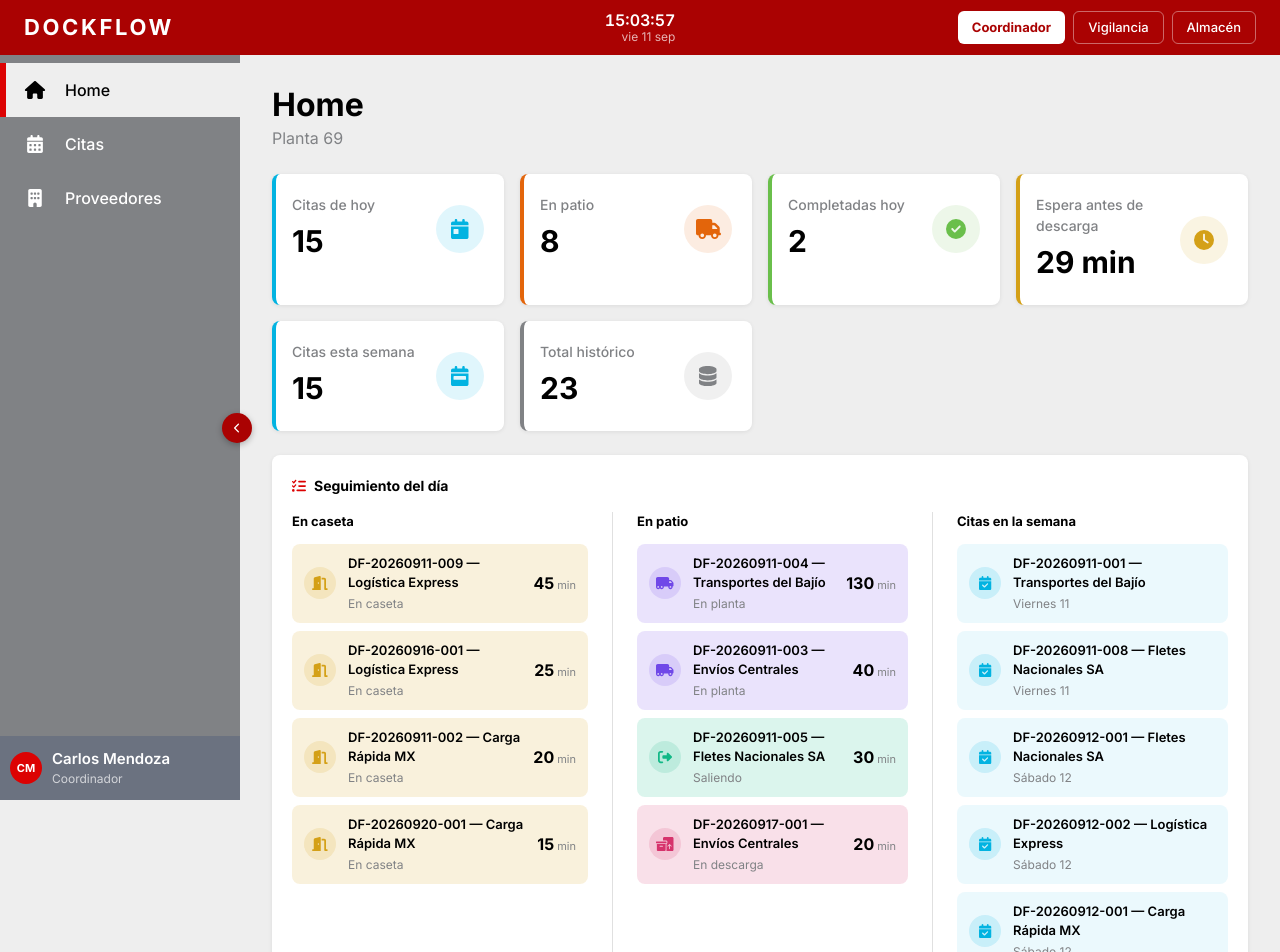
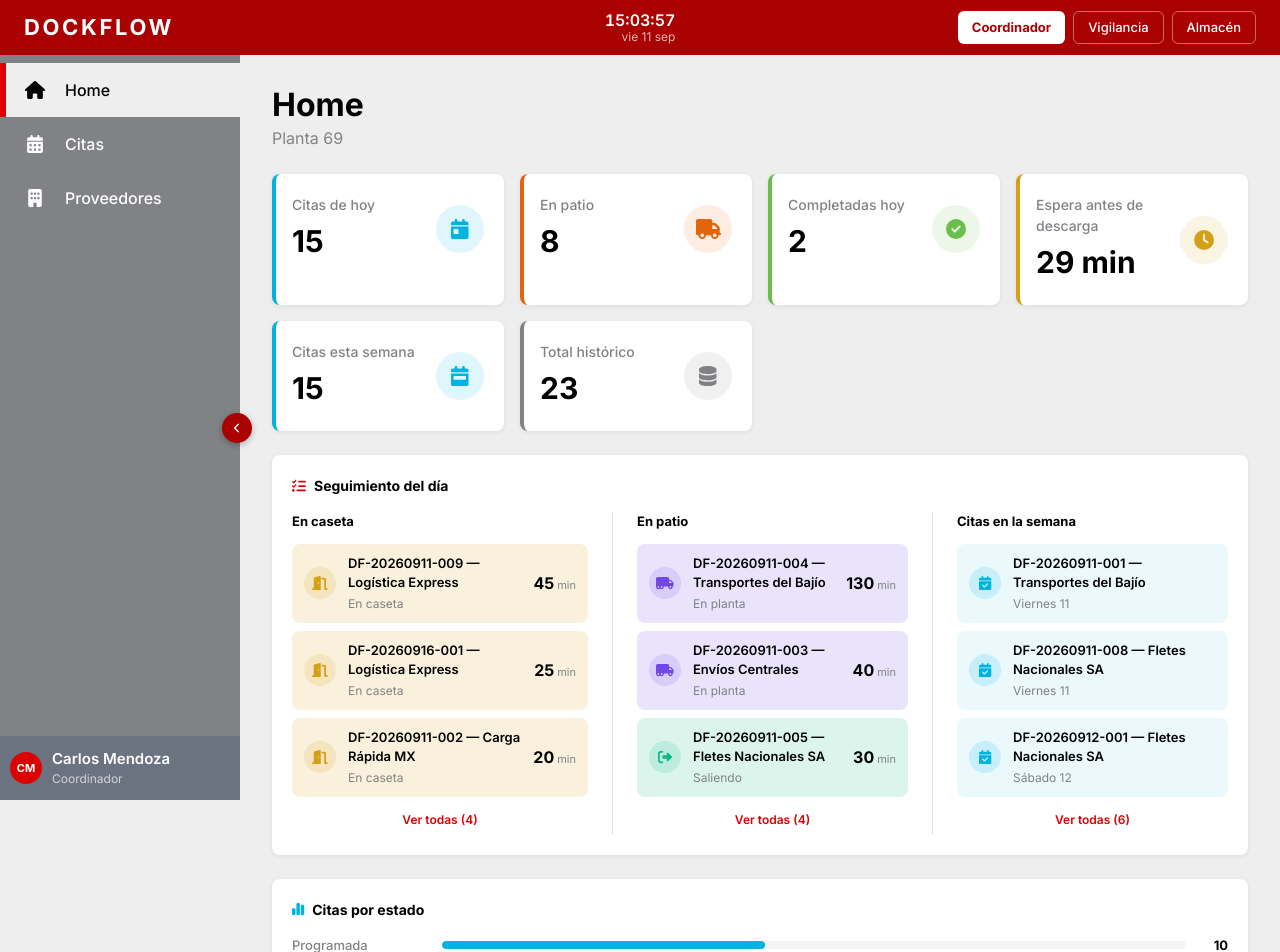
Before and after one commit to YaelAlejandroUrbanoZuniga/WarehouseBolt, a React (Vite) app: page / in a window 1280 px wide. Shown: the top 952 px of the page. Built offline with nearby package versions, Linux system fonts and the light colour scheme.

Commit message:
Limit table rows to 3, show 'View All' button

```diff
--- a/src/pages/Home/components/SeguimientoDelDia.tsx
+++ b/src/pages/Home/components/SeguimientoDelDia.tsx
@@ -39,8 +39,8 @@ export function SeguimientoDelDia({ citasEnCasetaHoy, citasEnPatioHoy, citasSema
             <TextoVacio>Sin citas el día de hoy</TextoVacio>
           ) : (
             <>
-              <ListaFilas items={citasEnCasetaHoy.slice(0, 5)} clicable={puedeNavegar} onClic={irACita} />
-              {citasEnCasetaHoy.length > 5 && <VerTodas total={citasEnCasetaHoy.length} onClick={() => navigate('/citas')} />}
+              <ListaFilas items={citasEnCasetaHoy.slice(0, 3)} clicable={puedeNavegar} onClic={irACita} />
+              {citasEnCasetaHoy.length > 3 && <VerTodas total={citasEnCasetaHoy.length} onClick={() => navigate('/citas')} />}
             </>
           )}
         </Bloque>
@@ -50,8 +50,8 @@ export function SeguimientoDelDia({ citasEnCasetaHoy, citasEnPatioHoy, citasSema
             <TextoVacio>Sin citas el día de hoy</TextoVacio>
           ) : (
             <>
-              <ListaFilas items={citasEnPatioHoy.slice(0, 5)} clicable={puedeNavegar} onClic={irACita} />
-              {citasEnPatioHoy.length > 5 && <VerTodas total={citasEnPatioHoy.length} onClick={() => navigate('/citas')} />}
+              <ListaFilas items={citasEnPatioHoy.slice(0, 3)} clicable={puedeNavegar} onClic={irACita} />
+              {citasEnPatioHoy.length > 3 && <VerTodas total={citasEnPatioHoy.length} onClick={() => navigate('/citas')} />}
             </>
           )}
         </Bloque>
@@ -61,8 +61,8 @@ export function SeguimientoDelDia({ citasEnCasetaHoy, citasEnPatioHoy, citasSema
             <TextoVacio>Sin citas esta semana</TextoVacio>
           ) : (
             <>
-              <ListaSemana items={citasSemanaArr.slice(0, 5)} clicable={puedeNavegar} onClic={irACita} />
-              {citasSemanaArr.length > 5 && <VerTodas total={citasSemanaArr.length} onClick={() => navigate('/citas')} />}
+              <ListaSemana items={citasSemanaArr.slice(0, 3)} clicable={puedeNavegar} onClic={irACita} />
+              {citasSemanaArr.length > 3 && <VerTodas total={citasSemanaArr.length} onClick={() => navigate('/citas')} />}
             </>
           )}
         </Bloque>
```
